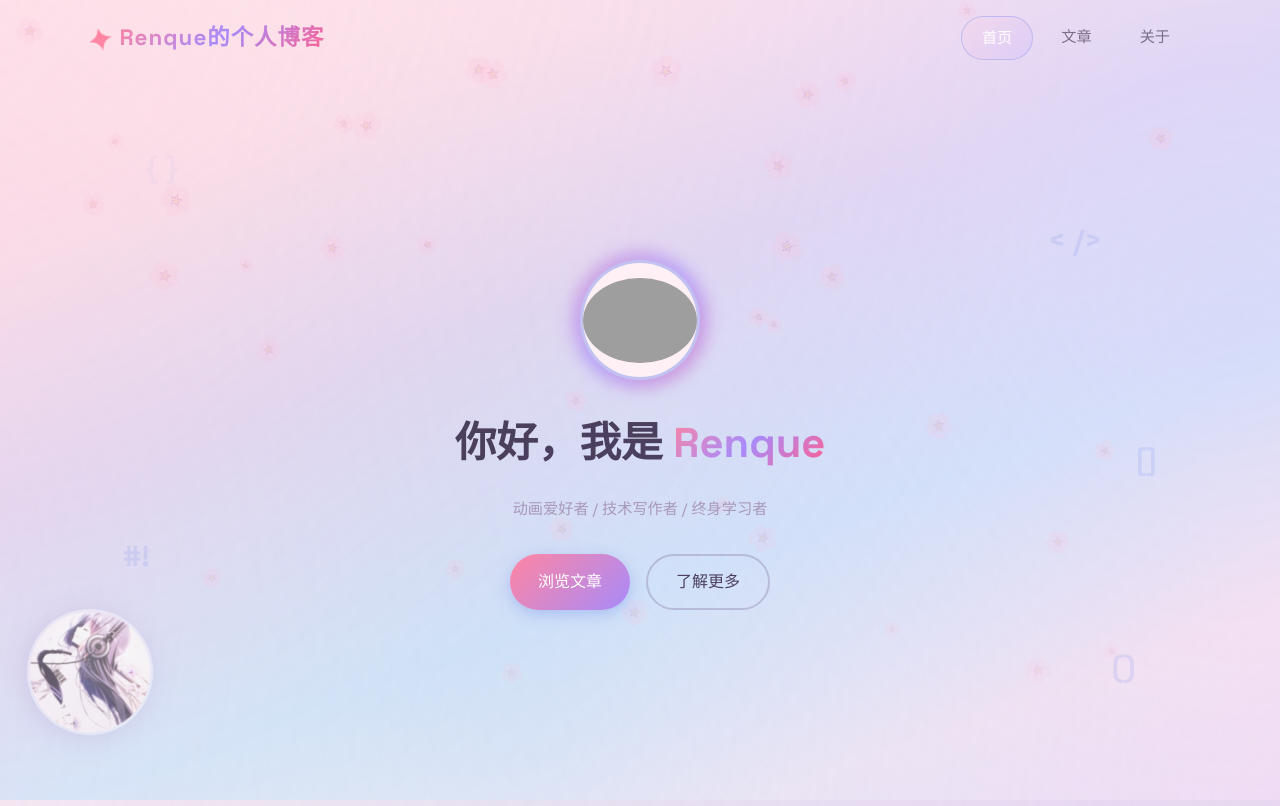
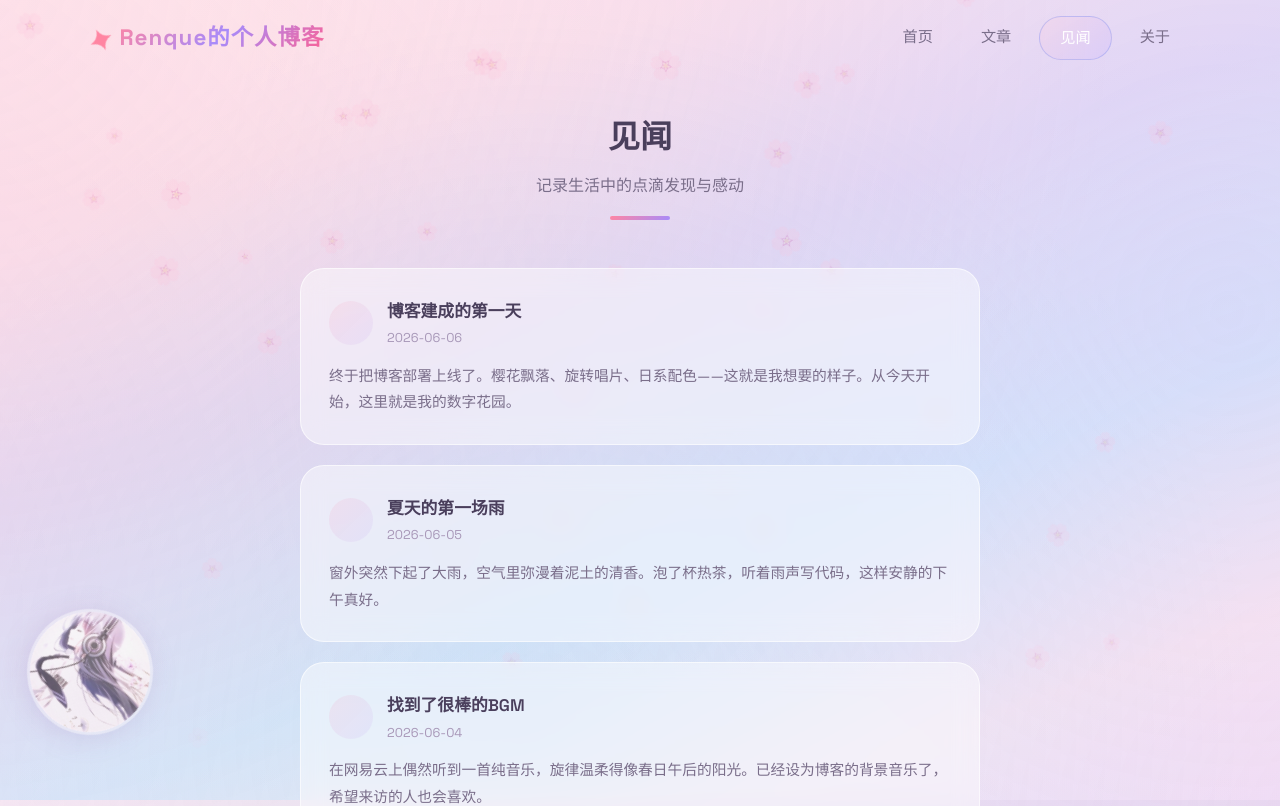
Before and after one commit to s1psw/Renque, a Vue app: page /journey in a window 1280 px wide. Before the commit this address led to /. Shown: the top 806 px of the page. Built offline with nearby package versions, Linux system fonts and the light colour scheme; grey boxes are pictures that could not be loaded.

Commit message:
加载动画路由切换生效+新增见闻页面

```diff
--- a/src/components/LoadingScreen.vue
+++ b/src/components/LoadingScreen.vue
@@ -1,9 +1,11 @@
 <template>
-  <!-- 页面加载动画 -->
   <transition name="loader-fade">
     <div v-if="visible" class="loading-screen">
       <div class="loading-screen__inner">
-        <!-- 旋转文字 -->
+        <!-- 当前页面名称 -->
+        <p class="loading-screen__page">{{ pageName }}</p>
+
+        <!-- 轮换文字 -->
         <div class="loading-screen__text-wrapper">
           <transition name="text-swap" mode="out-in">
             <p :key="currentPhrase" class="loading-screen__text">
@@ -38,7 +40,17 @@
 </template>
 
 <script setup>
-import { ref, onMounted, onUnmounted } from 'vue'
+import { ref, watch, onUnmounted } from 'vue'
+import { useRouter } from 'vue-router'
+
+const router = useRouter()
+
+const pageNames = {
+  '/': 'Home',
+  '/blog': 'Blog',
+  '/journey': 'Journey',
+  '/about': 'About'
+}
 
 const phrases = [
   '桜が舞い降りる…',
@@ -55,63 +67,78 @@ const visible = ref(true)
 const progress = ref(0)
 const currentPhrase = ref(phrases[0])
 const dotIndex = ref(0)
+const pageName = ref('')
 
 let phraseTimer = null
 let dotTimer = null
 let progressTimer = null
+let completeTimer = null
 
-// 模拟加载进度
-function startProgress() {
+function startProgress(duration = 1800) {
+  reset()
+
+  pageName.value = pageNames[router.currentRoute.value.path] || ''
+  visible.value = true
+  progress.value = 0
+  currentPhrase.value = phrases[Math.floor(Math.random() * phrases.length)]
+  dotIndex.value = 0
+
+  // 进度条 - 在 duration 时间内填满
+  const steps = 30
+  const interval = duration / steps
+  let step = 0
   progressTimer = setInterval(() => {
-    if (progress.value < 90) {
-      // 模拟真实加载：先快后慢
-      const increment = Math.max(1, Math.floor((90 - progress.value) / 8))
-      progress.value += increment
+    step++
+    // 缓出效果
+    const p = step / steps
+    progress.value = Math.floor(p * 100)
+    if (step >= steps) {
+      clearInterval(progressTimer)
+      complete()
     }
-  }, 200)
+  }, interval)
 
   // 轮换文字
   phraseTimer = setInterval(() => {
     const next = phrases[Math.floor(Math.random() * phrases.length)]
     currentPhrase.value = next !== currentPhrase.value ? next : phrases[0]
-  }, 1800)
+  }, 800)
 
-  // 底部点动画
+  // 底部点
   dotTimer = setInterval(() => {
     dotIndex.value = (dotIndex.value + 1) % 3
-  }, 400)
+  }, 350)
 }
 
 function complete() {
   clearInterval(progressTimer)
   clearInterval(phraseTimer)
   clearInterval(dotTimer)
-
   progress.value = 100
 
-  setTimeout(() => {
+  completeTimer = setTimeout(() => {
     visible.value = false
-  }, 500)
+  }, 400)
 }
 
-onMounted(() => {
-  startProgress()
+function reset() {
+  clearInterval(progressTimer)
+  clearInterval(phraseTimer)
+  clearInterval(dotTimer)
+  clearTimeout(completeTimer)
+}
 
-  // 页面完全加载后结束
-  window.addEventListener('load', () => {
-    setTimeout(complete, 400)
-  })
+// 初始加载 — 稍长
+startProgress(2200)
 
-  // 兜底：最多 4 秒
-  setTimeout(() => {
-    if (visible.value) complete()
-  }, 4000)
+// 路由切换 — 短暂加载
+watch(() => router.currentRoute.value.path, () => {
+  if (visible.value) return
+  startProgress(1200)
 })
 
 onUnmounted(() => {
-  clearInterval(progressTimer)
-  clearInterval(phraseTimer)
-  clearInterval(dotTimer)
+  reset()
 })
 </script>
 
@@ -130,13 +157,25 @@ onUnmounted(() => {
   display: flex;
   flex-direction: column;
   align-items: center;
-  gap: 28px;
+  gap: 24px;
   min-width: 280px;
+}
+
+/* ---- 页面名 ---- */
+.loading-screen__page {
+  font-family: 'Space Grotesk', sans-serif;
+  font-size: 0.75rem;
+  font-weight: 400;
+  color: var(--text-muted);
+  letter-spacing: 0.15em;
+  text-transform: uppercase;
+  margin: 0;
+  opacity: 0.6;
 }
 
 /* ---- 文字 ---- */
 .loading-screen__text-wrapper {
-  height: 40px;
+  height: 36px;
   display: flex;
   align-items: center;
 }
@@ -165,11 +204,9 @@ onUnmounted(() => {
   height: 100%;
   background: linear-gradient(90deg, var(--accent-start), var(--accent-end));
   border-radius: 1px;
-  transition: width 0.3s ease;
   position: relative;
 }
 
-/* 进度条末端发光 */
 .loading-screen__bar-fill::after {
   content: '';
   position: absolute;
@@ -192,7 +229,7 @@ onUnmounted(() => {
   letter-spacing: 0.05em;
 }
 
-/* ---- 底部装饰点 ---- */
+/* ---- 底部点 ---- */
 .loading-screen__dots {
   display: flex;
   gap: 8px;
@@ -212,55 +249,30 @@ onUnmounted(() => {
   transform: scale(1.3);
 }
 
-/* ---- 文字切换动画 ---- */
-.text-swap-enter-active {
-  animation: textIn 0.4s ease-out;
+/* 文字切换 */
+.text-swap-enter-active { animation: textIn 0.35s ease-out; }
+.text-swap-leave-active { animation: textOut 0.2s ease-in; }
+
+@keyframes textIn {
+  from { opacity: 0; transform: translateY(12px); }
+  to   { opacity: 1; transform: translateY(0); }
+}
+@keyframes textOut {
+  from { opacity: 1; transform: translateY(0); }
+  to   { opacity: 0; transform: translateY(-8px); }
 }
 
-.text-swap-leave-active {
-  animation: textOut 0.25s ease-in;
+/* 整体淡出 */
+.loader-fade-leave-active {
+  transition: opacity 0.5s ease, transform 0.5s ease;
 }
-
-@keyframes textIn {
-  from {
-    opacity: 0;
-    transform: translateY(12px);
-  }
-  to {
-    opacity: 1;
-    transform: translateY(0);
-  }
-}
-
-@keyframes textOut {
-  from {
-    opacity: 1;
-    transform: translateY(0);
-  }
-  to {
-    opacity: 0;
-    transform: translateY(-8px);
-  }
-}
-
-/* ---- 整体淡出 ---- */
-.loader-fade-leave-active {
-  transition: opacity 0.6s ease, transform 0.6s ease;
-}
-
 .loader-fade-leave-to {
   opacity: 0;
   transform: scale(1.02);
 }
 
-/* 响应式 */
 @media (max-width: 768px) {
-  .loading-screen__bar-track {
-    width: 200px;
-  }
-
-  .loading-screen__text {
-    font-size: 1rem;
-  }
+  .loading-screen__bar-track { width: 200px; }
+  .loading-screen__text { font-size: 1rem; }
 }
 </style>
--- a/src/components/NavBar.vue
+++ b/src/components/NavBar.vue
@@ -15,6 +15,9 @@
         </router-link>
         <router-link to="/blog" class="navbar__link" active-class="navbar__link--active">
            文章
+        </router-link>
+        <router-link to="/journey" class="navbar__link" active-class="navbar__link--active">
+           见闻
         </router-link>
         <router-link to="/about" class="navbar__link" active-class="navbar__link--active">
            关于
@@ -38,6 +41,7 @@
       <nav v-if="menuOpen" class="navbar__mobile">
         <router-link to="/" class="navbar__mobile-link" @click="menuOpen = false">🏠 首页</router-link>
         <router-link to="/blog" class="navbar__mobile-link" @click="menuOpen = false">📝 文章</router-link>
+        <router-link to="/journey" class="navbar__mobile-link" @click="menuOpen = false"> 见闻</router-link>
         <router-link to="/about" class="navbar__mobile-link" @click="menuOpen = false">👤 关于</router-link>
       </nav>
     </transition>
--- a/src/router/index.js
+++ b/src/router/index.js
@@ -22,6 +22,13 @@ const routes = [
     // 文章详情页
     component: () => import('@/views/Post.vue'),
     meta: { title: ' Renque的个人博客' }
+  },
+  {
+    path: '/journey',
+    name: 'Journey',
+    // 见闻
+    component: () => import('@/views/Journey.vue'),
+    meta: { title: ' 见闻 | Renque的个人博客' }
   },
   {
     path: '/about',
--- /dev/null
+++ b/src/views/Journey.vue
@@ -0,0 +1,213 @@
+<template>
+  <div class="journey-page">
+    <!-- 页面标题 -->
+    <section class="container">
+      <div class="page-header">
+        <h1 class="page-title"> 见闻</h1>
+        <p class="page-subtitle">记录生活中的点滴发现与感动</p>
+        <div class="divider"></div>
+      </div>
+    </section>
+
+    <!-- 见闻卡片列表 -->
+    <section class="journey-list container">
+      <article
+        v-for="(item, index) in items"
+        :key="index"
+        class="journey-card glass-card"
+        :style="{ animationDelay: `${index * 0.1}s` }"
+      >
+        <div class="journey-card__header">
+          <span class="journey-card__icon">{{ item.icon }}</span>
+          <div class="journey-card__meta">
+            <span class="journey-card__title">{{ item.title }}</span>
+            <time class="journey-card__date">{{ item.date }}</time>
+          </div>
+        </div>
+        <p class="journey-card__content">{{ item.content }}</p>
+        <div v-if="item.image" class="journey-card__image">
+          <img :src="item.image" :alt="item.title" loading="lazy" />
+        </div>
+      </article>
+
+      <!-- 空状态 -->
+      <div v-if="items.length === 0" class="journey-empty glass-card">
+        <span class="journey-empty__icon"></span>
+        <p>还没有见闻记录</p>
+        <p class="journey-empty__hint">在 src/views/Journey.vue 中添加你的见闻吧~</p>
+      </div>
+    </section>
+  </div>
+</template>
+
+<script setup>
+import { ref } from 'vue'
+
+// 见闻数据（按时间倒序，最新的在前）
+const items = ref([
+  {
+    icon: '',
+    title: '博客建成的第一天',
+    date: '2026-06-06',
+    content: '终于把博客部署上线了。樱花飘落、旋转唱片、日系配色——这就是我想要的样子。从今天开始，这里就是我的数字花园。',
+    image: ''
+  },
+  {
+    icon: '',
+    title: '夏天的第一场雨',
+    date: '2026-06-05',
+    content: '窗外突然下起了大雨，空气里弥漫着泥土的清香。泡了杯热茶，听着雨声写代码，这样安静的下午真好。',
+    image: ''
+  },
+  {
+    icon: '',
+    title: '找到了很棒的BGM',
+    date: '2026-06-04',
+    content: '在网易云上偶然听到一首纯音乐，旋律温柔得像春日午后的阳光。已经设为博客的背景音乐了，希望来访的人也会喜欢。',
+    image: ''
+  },
+  {
+    icon: '',
+    title: '发现了宝藏咖啡馆',
+    date: '2026-06-03',
+    content: '学校附近新开了一家猫咪主题咖啡馆，里面的猫都很亲人。坐在窗边写代码，偶尔摸摸猫，效率反而更高了。',
+    image: ''
+  }
+])
+</script>
+
+<style scoped>
+.journey-page {
+  padding-top: 40px;
+  padding-bottom: var(--section-gap);
+}
+
+.page-header {
+  text-align: center;
+  margin-bottom: 48px;
+}
+
+.page-title {
+  font-size: 2rem;
+  font-weight: 700;
+  margin-bottom: 8px;
+}
+
+.page-subtitle {
+  color: var(--text-secondary);
+}
+
+.page-header .divider {
+  margin: 16px auto 0;
+}
+
+/* ---- 卡片列表 ---- */
+.journey-list {
+  display: flex;
+  flex-direction: column;
+  gap: 20px;
+  max-width: 680px;
+  margin: 0 auto;
+}
+
+.journey-card {
+  padding: 28px !important;
+  animation: fadeInUp 0.6s ease-out both;
+  cursor: default !important;
+}
+
+.journey-card:hover {
+  transform: none !important;
+  box-shadow: var(--shadow-card) !important;
+}
+
+.journey-card__header {
+  display: flex;
+  align-items: center;
+  gap: 14px;
+  margin-bottom: 14px;
+}
+
+.journey-card__icon {
+  font-size: 2rem;
+  flex-shrink: 0;
+  width: 44px;
+  height: 44px;
+  display: flex;
+  align-items: center;
+  justify-content: center;
+  border-radius: 50%;
+  background: linear-gradient(135deg, rgba(255, 133, 162, 0.12), rgba(167, 139, 250, 0.1));
+}
+
+.journey-card__meta {
+  display: flex;
+  flex-direction: column;
+  gap: 2px;
+}
+
+.journey-card__title {
+  font-size: 1.05rem;
+  font-weight: 600;
+  color: var(--text-primary);
+}
+
+.journey-card__date {
+  font-size: 0.8rem;
+  color: var(--text-muted);
+}
+
+.journey-card__content {
+  color: var(--text-secondary);
+  font-size: 0.92rem;
+  line-height: 1.8;
+  margin: 0;
+}
+
+.journey-card__image {
+  margin-top: 16px;
+  border-radius: var(--radius-md);
+  overflow: hidden;
+}
+
+.journey-card__image img {
+  width: 100%;
+  display: block;
+  border-radius: var(--radius-md);
+}
+
+/* ---- 空状态 ---- */
+.journey-empty {
+  text-align: center;
+  padding: 60px 32px !important;
+  display: flex;
+  flex-direction: column;
+  align-items: center;
+  gap: 12px;
+  cursor: default !important;
+}
+
+.journey-empty:hover {
+  transform: none !important;
+}
+
+.journey-empty__icon {
+  font-size: 3rem;
+  opacity: 0.4;
+}
+
+.journey-empty p {
+  color: var(--text-secondary);
+}
+
+.journey-empty__hint {
+  font-size: 0.85rem;
+  color: var(--text-muted);
+}
+
+@media (max-width: 768px) {
+  .journey-card {
+    padding: 20px !important;
+  }
+}
+</style>
--- a/src/views/Post.vue
+++ b/src/views/Post.vue
@@ -27,11 +27,11 @@
         <h1 class="post-header__title">{{ post.title }}</h1>
 
         <div class="post-header__meta">
-          <time :datetime="post.date">📅 {{ post.date }}</time>
+          <time :datetime="post.date"> {{ post.date }}</time>
           <span class="meta-sep">·</span>
-          <span>👤 星澜</span>
+          <span>Renque</span>
           <span class="meta-sep">·</span>
-          <span>⏱️ 约 {{ readingTime }} 分钟阅读</span>
+          <span>约 {{ readingTime }} 分钟阅读</span>
         </div>
 
         <!-- 标签 -->
```
